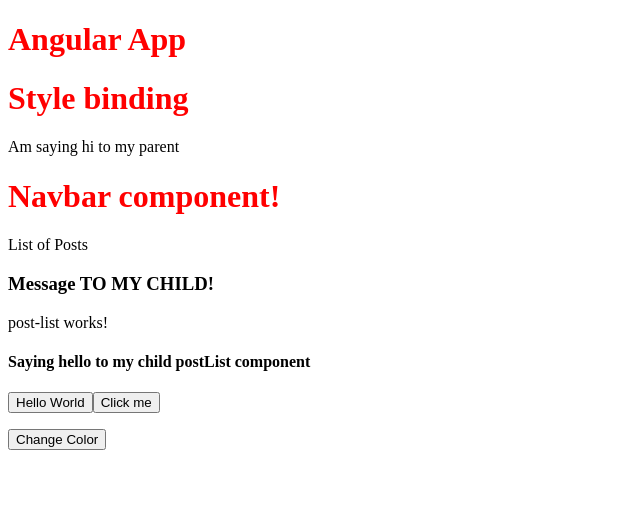
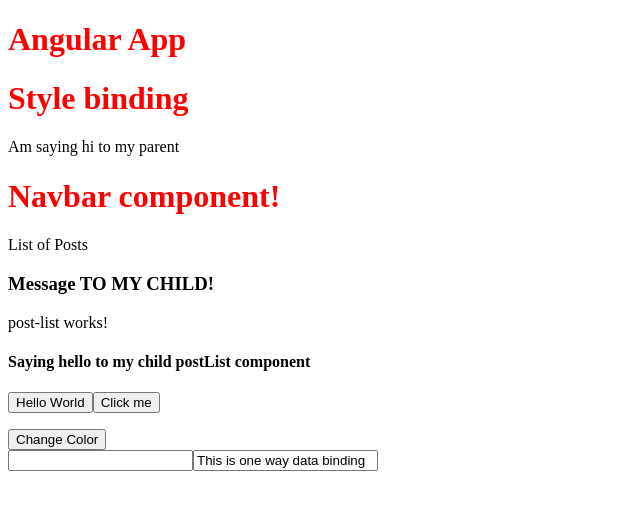
Before and after one commit to AzharAhmed-bot/angular-crash-course, an Angular app: page / in a window 1280 px wide. Shown: the top 510 px of the page, without its empty margins (0-640 px from the left). Built offline with nearby package versions, Linux system fonts and the light colour scheme.

Commit message:
➕ learnt one way and 2 way data binding

```diff
--- a/src/app/app.component.html
+++ b/src/app/app.component.html
@@ -15,9 +15,11 @@
 <button (click)="buttonClick()">Change Color</button><br>
 <!-- Event filtering -->
 
-<!-- Two way data binding -->
+<!-- Two way data binding using template variable-->
 <!-- <input type="text" (keyup.enter)="onKeyup(userName.value)" #userName> <br> -->
 
 <!-- Special syntax for 2 way data binding -->
-<!-- I'll come back to u ngModel -->
-<!-- <input type="text" [value]="userName" (ngModel)="userName" (keyup.enter)="onKeyup(userName.value)"> -->
+<input type="text"  [(ngModel)]="userName" (keyup.enter)="onKeyup( )">
+
+<!-- One way data binding . We can only set data from component to view -->
+<input type="text" [value]="textValue" (keyup.enter)="onClick()">
--- a/src/app/app.component.ts
+++ b/src/app/app.component.ts
@@ -13,7 +13,8 @@
   fromChildOutPut:string | undefined;
   imgUrl:string='https://cdn.pixabay.com/photo/2016/11/13/19/43/logo-1821863_1280.png';
   bool:boolean=true;
-  userName:string | undefined;
+  userName:any;
+  textValue:String="This is one way data binding"
 
 
 
@@ -38,11 +39,14 @@
   buttonClick(){
     this.bool=!this.bool;
   }
-  onKeyup(userName:any){
-   console.log(userName)
+
+
+  onKeyup(){
+    console.log(this.userName);
   }
-  onKeyUp(){
-    console.log(this.userName)
+  onClick(){
+    console.log(this.textValue)
   }
 
+
 }
--- a/src/app/app.module.ts
+++ b/src/app/app.module.ts
@@ -1,6 +1,6 @@
 import { NgModule } from '@angular/core';
 import { BrowserModule } from '@angular/platform-browser';
-// This is required for ngModels
+// This is required for ngModel
 import { FormsModule } from '@angular/forms';
 import { AppRoutingModule } from './app-routing.module';
 import { AppComponent } from './app.component';
```
